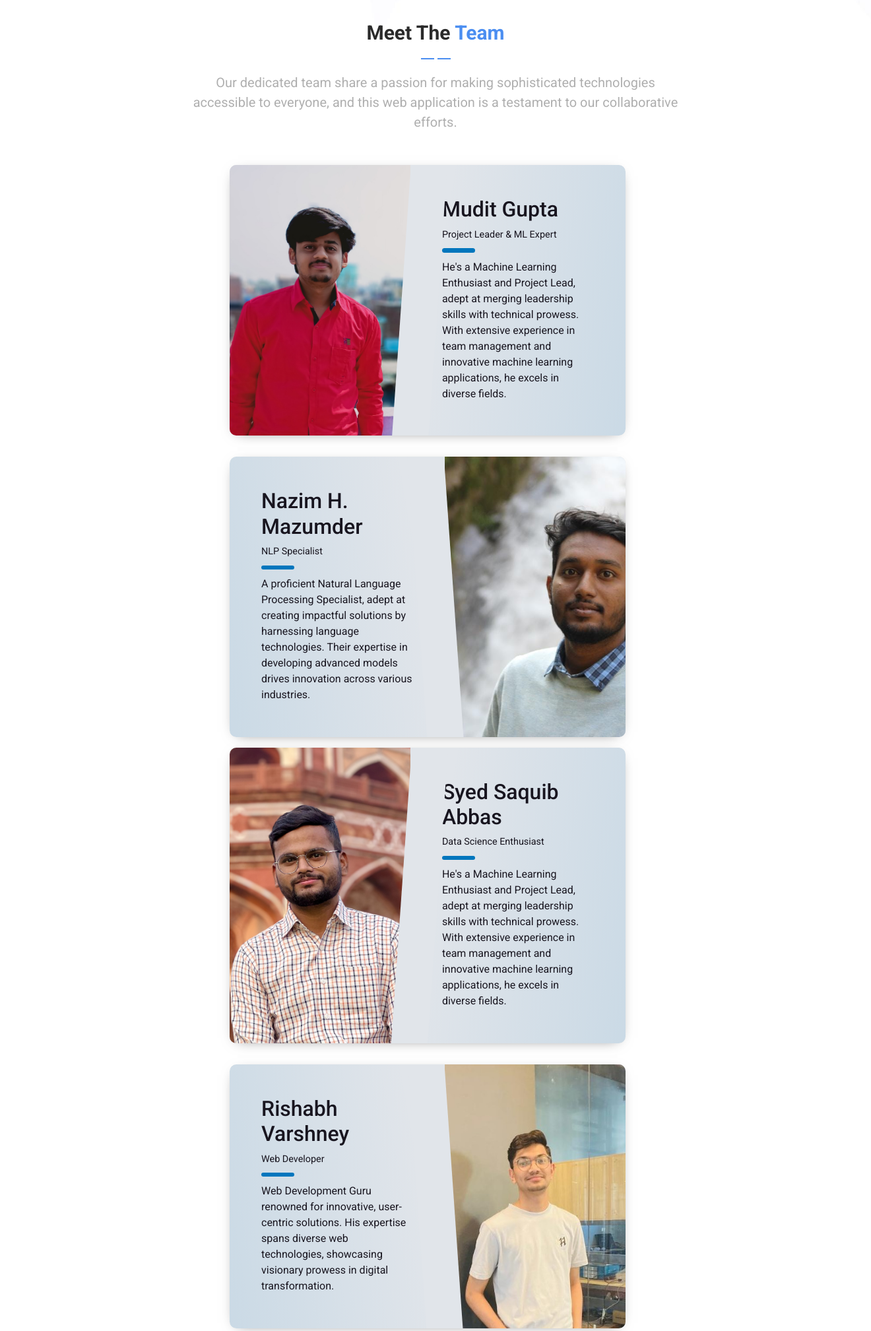
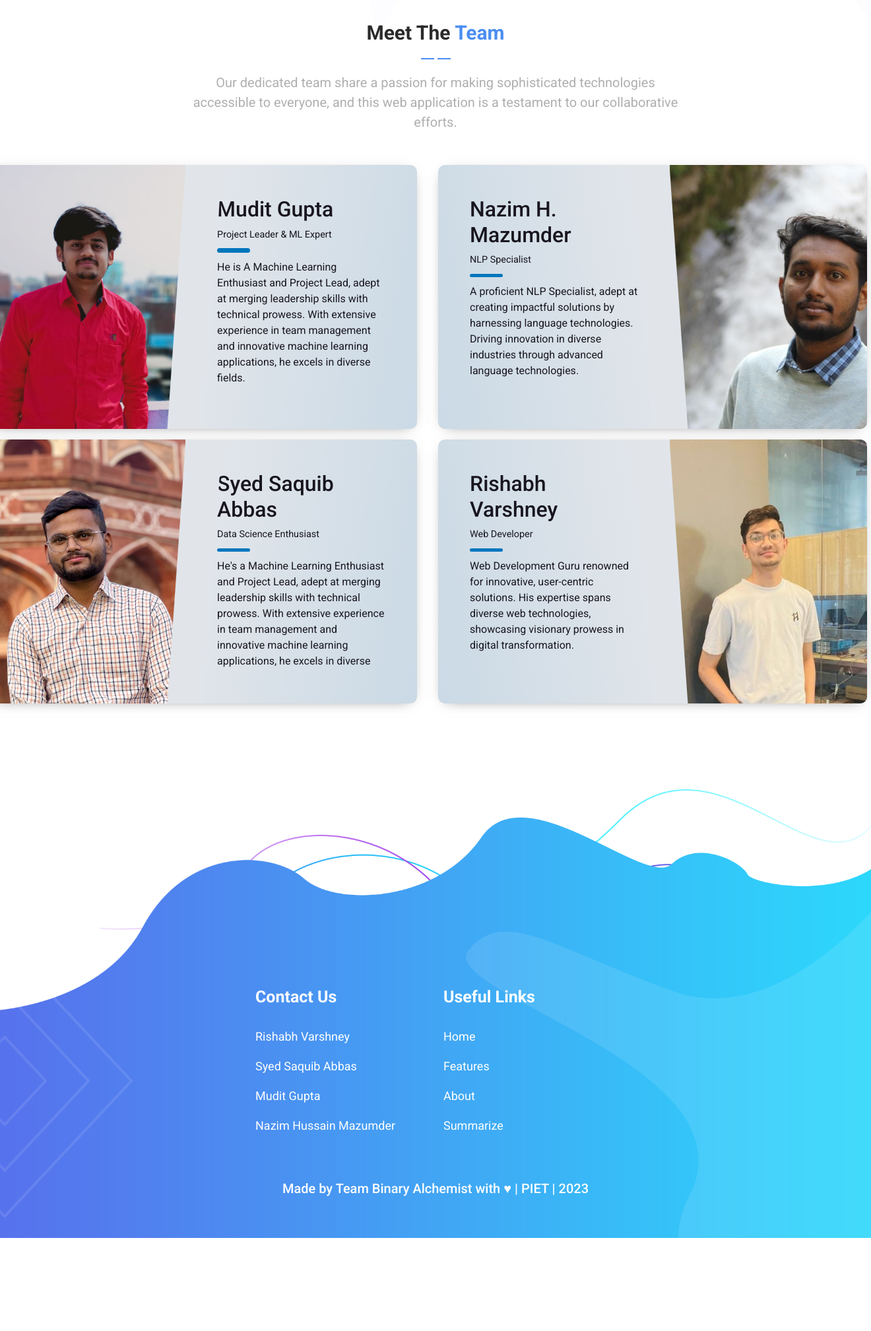
Before and after one commit to var-rishabh/SummarEase, a Flask app: page / in a window 1320 px wide. Shown: the part 2386-4403 px from the top of the page at 66% size. After the commit the page ends 4262 px from the top, so only its background shows below. Run offline with Flask 3, Linux system fonts and the light colour scheme; some libraries are stand-ins or nearby versions.

Commit message:
Add Flask to requirements.txt and update postcard styles

```diff
--- a/requirements.txt
+++ b/requirements.txt
@@ -8,6 +8,7 @@ pandas
 scikit-learn
 matplotlib
 tqdm
+flask
 
 
 
--- a/static/styles/main.css
+++ b/static/styles/main.css
@@ -594,17 +594,18 @@ Team
 }
 
 .postcard {
-    flex-wrap: wrap;
     display: flex;
+    flex-direction: row;
     box-shadow: 0 4px 21px -12px rgba(0, 0, 0, 0.66);
     border-radius: 10px;
     margin: 0;
     overflow: hidden;
     position: relative;
     color: #fff;
-    min-width: 800px;
-    max-width: 800px;
-    height: 80%;
+    min-width: 650px;
+    max-width: 650px;
+    min-height: 400px;
+    max-height: 400px;
 }
 
 .postcard.light {
@@ -689,16 +690,6 @@ Team
 }
 
 @media screen and (min-width: 769px) {
-    .team_cards {
-        flex-direction: column;
-    }
-
-    .postcard {
-        flex-wrap: inherit;
-        min-width: 600px;
-        max-width: 600px;
-    }
-
     .postcard .postcard__title {
         font-size: 2rem;
     }
@@ -752,10 +743,6 @@ Team
 }
 
 @media screen and (min-width: 1024px) {
-    .team_cards {
-        flex-direction: column;
-    }
-
     .postcard__text {
         padding: 2rem 3.5rem;
     }
@@ -928,6 +915,16 @@ responsive
 @media (max-width: 992px) {
     .header-area {
         background-color: #fff;
+    }
+
+    .team_cards {
+        flex-direction: column;
+    }
+
+    .postcard {
+        flex-wrap: inherit;
+        min-width: 600px;
+        max-width: 600px;
     }
 
     .main-banner:after {
--- a/templates/main.html
+++ b/templates/main.html
@@ -208,7 +208,7 @@
                                 </time>
                             </div>
                             <div class="postcard__bar"></div>
-                            <div class="postcard__preview-txt">He's a Machine Learning Enthusiast and Project Lead,
+                            <div class="postcard__preview-txt">He is A Machine Learning Enthusiast and Project Lead,
                                 adept at merging leadership skills with technical prowess. With extensive experience
                                 in team management and innovative machine learning applications, he excels in
                                 diverse fields.
@@ -228,9 +228,9 @@
                                 </time>
                             </div>
                             <div class="postcard__bar"></div>
-                            <div class="postcard__preview-txt">A proficient Natural Language Processing Specialist,
-                                adept at creating impactful solutions by harnessing language technologies. Their
-                                expertise in developing advanced models drives innovation across various industries.
+                            <div class="postcard__preview-txt">A proficient NLP Specialist, adept at creating impactful
+                                solutions by harnessing language technologies. Driving innovation in diverse industries
+                                through advanced language technologies.
                             </div>
 
                         </div>
```
